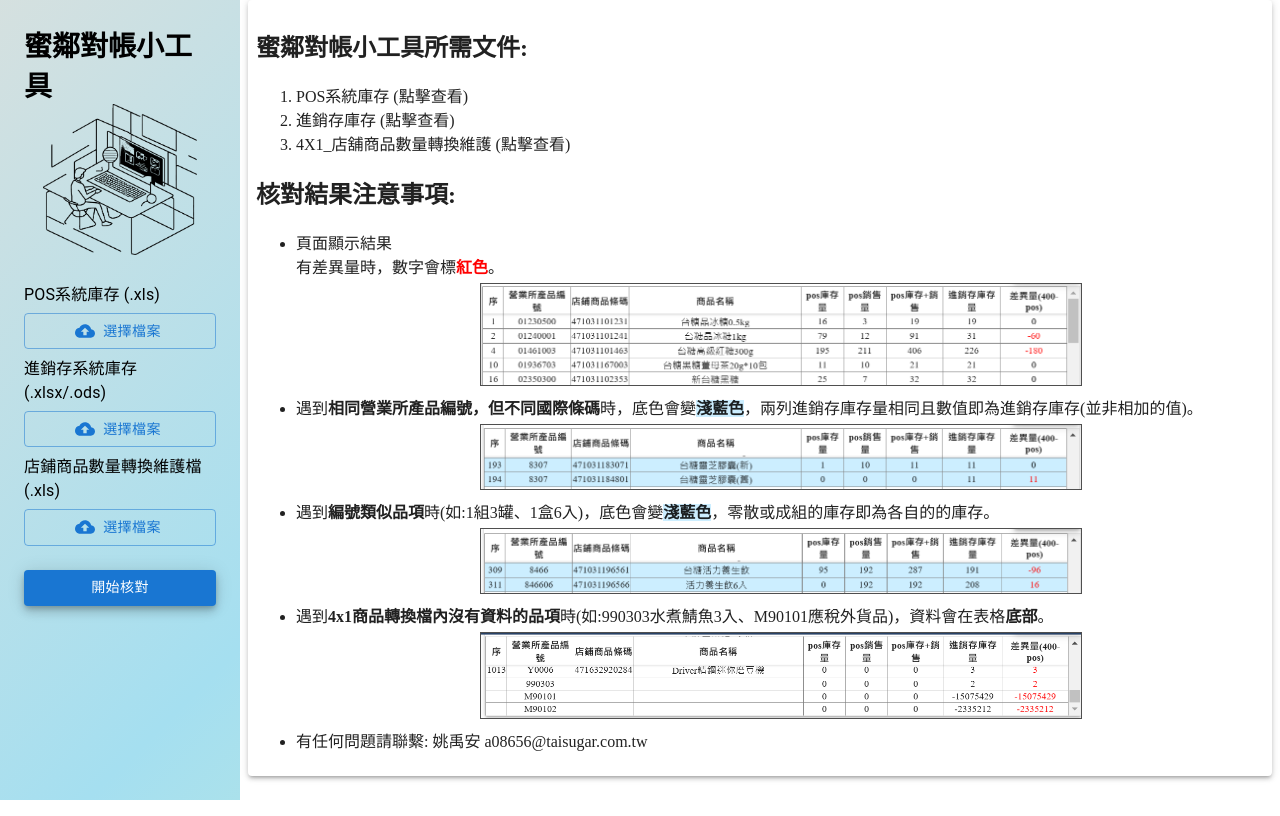
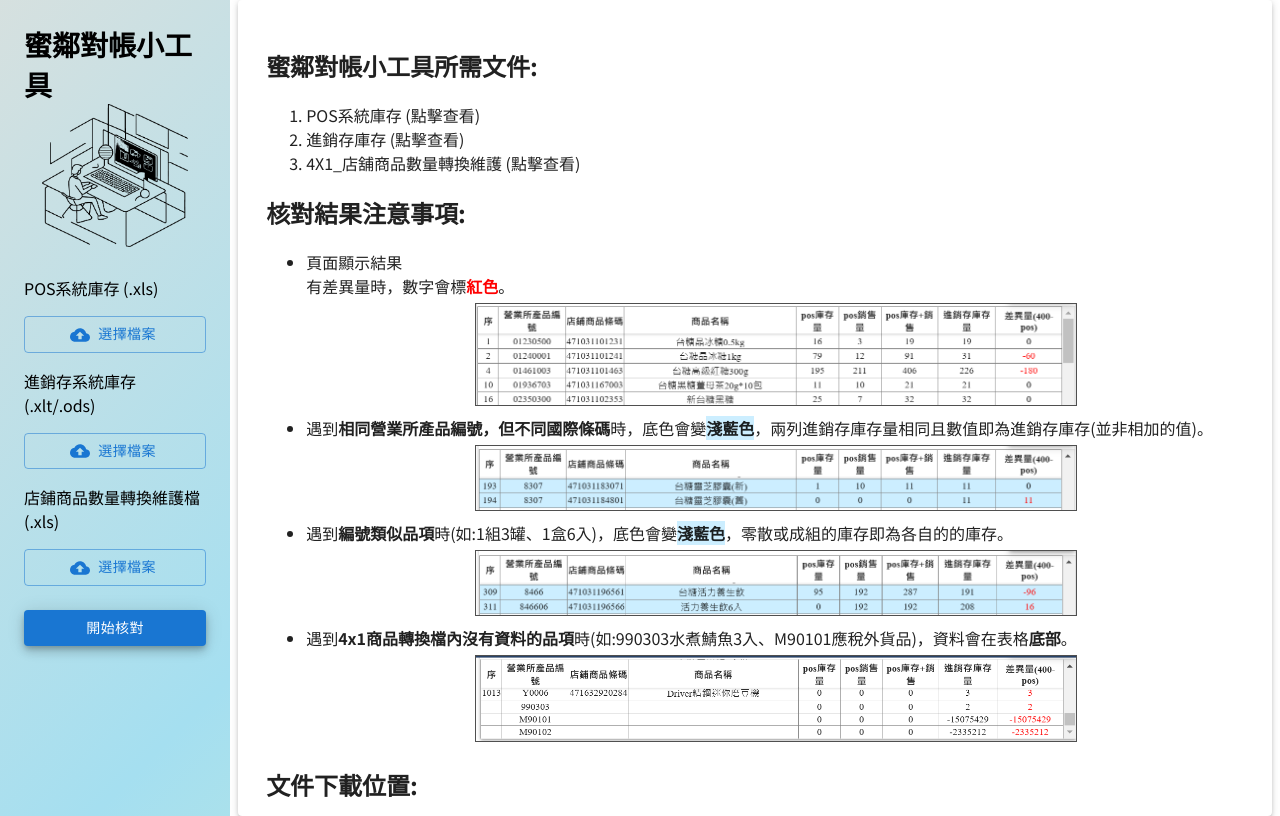
Before and after one commit to bbb69543/million, a React (Create React App) app: page / in a window 1280 px wide. Built offline with nearby package versions, Linux system fonts and the light colour scheme.

Commit message:
remove some dependency and add scroll to top button

```diff
--- a/package.json
+++ b/package.json
@@ -8,7 +8,7 @@
     "@emotion/react": "11.14.0",
     "@emotion/styled": "11.14.0",
     "@mui/icons-material": "6.4.1",
-    "@mui/material": "6.4.0",
+    "@mui/material": "6.4.1",
     "react": "^19.0.0",
     "react-dom": "^19.0.0",
     "react-scripts": "5.0.1",
@@ -17,8 +17,7 @@
   "devDependencies": {
     "@types/react": "19.0.0",
     "@types/react-dom": "19.0.0",
-    "loader-utils": "3.2.1",
-    "typescript": "5.7.2"
+    "loader-utils": "3.2.1"
   },
   "scripts": {
     "start": "react-scripts start",
--- a/public/styles.css
+++ b/public/styles.css
@@ -24,11 +24,11 @@ h1 {
 
 body {
   margin: 0;
+  font-family: Noto Sans TC, serif;
 }
 
 p {
   font-family: Noto Sans TC, serif;
-  font-weight: 300;
 }
 
 button {
@@ -64,3 +64,40 @@ a {
   text-decoration: none;
   color: inherit;
 }
+
+/* 讓 div 可以滾動 */
+.scroll-container {
+  position: relative; /* 讓按鈕的 absolute 定位生效 */
+  height: 95vh;
+  overflow-y: auto;
+  padding: 20px;
+}
+
+/* 回到頂部按鈕 */
+.scroll-to-top-btn {
+  position: sticky;
+  bottom: 10px;
+  left: 90vw;
+  padding: 10px 15px;
+  background-color: #CCEEFF;
+  border: none;
+  border-radius: 5px;
+  cursor: pointer;
+  opacity: 0;
+  transition: opacity 0.3s;
+}
+
+/* 當按鈕顯示時 */
+.scroll-to-top-btn.show {
+  opacity: 1;
+}
+
+/* 當按鈕隱藏時 */
+.scroll-to-top-btn.hide {
+  opacity: 0;
+  pointer-events: none; /* 防止點擊隱藏的按鈕 */
+}
+
+.scroll-to-top-btn:hover {
+  background-color: #1565C0;
+}
--- /dev/null
+++ b/src/components/ScrollToTopBtn.jsx
@@ -0,0 +1,37 @@
+import { useState, useEffect, useRef } from "react";
+import { KeyboardArrowUp } from "@mui/icons-material";
+
+function ScrollToTopButton(props) {
+    const [isVisible, setIsVisible] = useState(false);
+    const containerRef = useRef(null);
+
+    useEffect(() => {
+        const container = document.getElementById(props.containerId);
+        if (!container) return;
+
+        containerRef.current = container;
+
+        const toggleVisibility = () => {
+            setIsVisible(container.scrollTop > 300); // 當滾動超過 300px 顯示按鈕
+        };
+
+        container.addEventListener("scroll", toggleVisibility);
+        return () => container.removeEventListener("scroll", toggleVisibility);
+    }, [props.containerId]);
+
+    const scrollToTop = () => {
+        if (containerRef.current) {
+            containerRef.current.scrollTo({ top: 0, behavior: "smooth" });
+        }
+    };
+    return (
+        <button
+            onClick={scrollToTop}
+            className={`scroll-to-top-btn ${isVisible ? "show" : "hide"}`}
+        >
+            <KeyboardArrowUp fontSize="medium" />
+        </button>
+    );
+};
+
+export default ScrollToTopButton;
--- a/src/components/SideBarArea.jsx
+++ b/src/components/SideBarArea.jsx
@@ -6,7 +6,7 @@ function SideBarArea(props) {
   // the files we need
   const fileList = [
     "POS系統庫存 (.xls)",
-    "進銷存系統庫存 (.xlsx/.ods)",
+    "進銷存系統庫存 (.xlt/.ods)",
     "店鋪商品數量轉換維護檔 (.xls)",
   ];
   return (
--- a/src/components/TeachText.jsx
+++ b/src/components/TeachText.jsx
@@ -1,8 +1,9 @@
 import React from "react";
+import ScrollToTopBtn from "./ScrollToTopBtn";
 
 function TeachText() {
   return (
-    <div style={{ height: "95vh", overflowY: "auto" }}>
+    <div id="teachText" className="scroll-container">
       <h2>蜜鄰對帳小工具所需文件:</h2>
       <ol>
         <a href="#pos"><li>POS系統庫存 (點擊查看)</li></a>
@@ -11,17 +12,17 @@ function TeachText() {
       </ol>
       <h2>核對結果注意事項:</h2>
       <ul>
-        <li>頁面顯示結果<br></br>有差異量時，數字會標<b style={{color:"red", }}>紅色</b>。
+        <li>頁面顯示結果<br></br>有差異量時，數字會標<b style={{ color: "red", }}>紅色</b>。
           <div className="imgContainer">
             <img src="images/result1.png" alt="the normal result"></img>
           </div>
         </li>
-        <li>遇到<b>相同營業所產品編號，但不同國際條碼</b>時，底色會變<b style={{backgroundColor:"#CCEEFF", }}>淺藍色</b>，兩列進銷存庫存量相同且數值即為進銷存庫存(並非相加的值)。
+        <li>遇到<b>相同營業所產品編號，但不同國際條碼</b>時，底色會變<b style={{ backgroundColor: "#CCEEFF", }}>淺藍色</b>，兩列進銷存庫存量相同且數值即為進銷存庫存(並非相加的值)。
           <div className="imgContainer">
             <img src="images/result2.png" alt="Double barcode condition"></img>
           </div>
         </li>
-        <li>遇到<b>編號類似品項</b>時(如:1組3罐、1盒6入)，底色會變<b style={{backgroundColor:"#CCEEFF", }}>淺藍色</b>，零散或成組的庫存即為各自的的庫存。
+        <li>遇到<b>編號類似品項</b>時(如:1組3罐、1盒6入)，底色會變<b style={{ backgroundColor: "#CCEEFF", }}>淺藍色</b>，零散或成組的庫存即為各自的的庫存。
           <div className="imgContainer">
             <img src="images/result3.png" alt="Single and group condition"></img>
           </div>
@@ -31,7 +32,6 @@ function TeachText() {
             <img src="images/result4.png" alt="Single and group condition"></img>
           </div>
         </li>
-        <li>有任何問題請聯繫: 姚禹安 a08656@taisugar.com.tw</li>
       </ul>
       <h2>文件下載位置:</h2>
       <ol>
@@ -39,7 +39,7 @@ function TeachText() {
           <ul>
             <li>登入蜜鄰pos系統</li>
             <li>【6A商品分類庫存統計表】</li>
-            <li>設定條件<br></br>【分類方式：9類別明細/門市編號：自己店的店號/類別編號：10(台糖貨)/排行名次：99999/零庫存列印：1是/列印選項：全部】</li>
+            <li>設定條件<br></br>【分類方式：9類別明細、門市編號：自己店的店號、類別編號：10(台糖貨)、排行名次：99999、零庫存列印：1是、列印選項：全部】</li>
             <li>【確定】</li>
             <li>【EXCEL一頁式報表】</li>
             <li>【確定】</li>
@@ -55,7 +55,7 @@ function TeachText() {
             <li>【WM_倉庫管理】</li>
             <li>【WM_07_查詢或報表】</li>
             <li>【WM_07_01查詢商品庫存】</li>
-            <li>設定條件<br></br>【倉庫組織：自己的營業所/倉庫代號：自己的庫號/庫存日期：當日/】</li>
+            <li>設定條件<br></br>【倉庫組織：自己的營業所、倉庫代號：自己的庫號、庫存日期：當日】</li>
             <li>【查詢】</li>
             <li>【匯出】</li>
             <li>檔案另存新檔</li>
@@ -69,7 +69,7 @@ function TeachText() {
             <li>登入蜜鄰pos系統</li>
             <li>【4X1_店舖商品數量轉換維護】</li>
             <li>左上角【列印】</li>
-            <li>設定條件<br></br>【營業所產品編號：全部/店舖商品條碼：全部】</li>
+            <li>設定條件<br></br>【營業所產品編號：全部、店舖商品條碼：全部】</li>
             <li>【確定】</li>
             <li>檔案另存新檔</li>
           </ul>
@@ -78,6 +78,8 @@ function TeachText() {
           </div>
         </li>
       </ol>
+      <p>有任何問題請聯繫: 姚禹安 a08656@taisugar.com.tw</p>
+      <ScrollToTopBtn containerId="teachText" />
     </div>
   );
 }
--- a/src/components/UploadButton.jsx
+++ b/src/components/UploadButton.jsx
@@ -1,14 +1,14 @@
 import React from "react";
-import { Button, Box, Typography } from "@mui/material";
+import { Button, Box } from "@mui/material";
 import { styled } from "@mui/material/styles";
 import CloudUploadIcon from "@mui/icons-material/CloudUpload";
 
 function UploadButton(props) {
   return (
     <Box sx={{ marginBottom: 1 }}>
-      <Typography variant="body1" gutterBottom>
+      <p variant="body1" >
         {props.label}
-      </Typography>
+      </p>
       <Button
         component="label"
         role={undefined}
@@ -23,7 +23,7 @@ function UploadButton(props) {
             props.handleUpload(e, props.index);
           }}
           accept=".xls,.xlsx,.ods,.xlt"
-          // multiple
+        // multiple
         />
         {props.files[props.index] ? props.files[props.index].name : "選擇檔案"}
       </Button>
```
Also changed, not shown: 1 other file (tests, documents, lock files or other folders).
